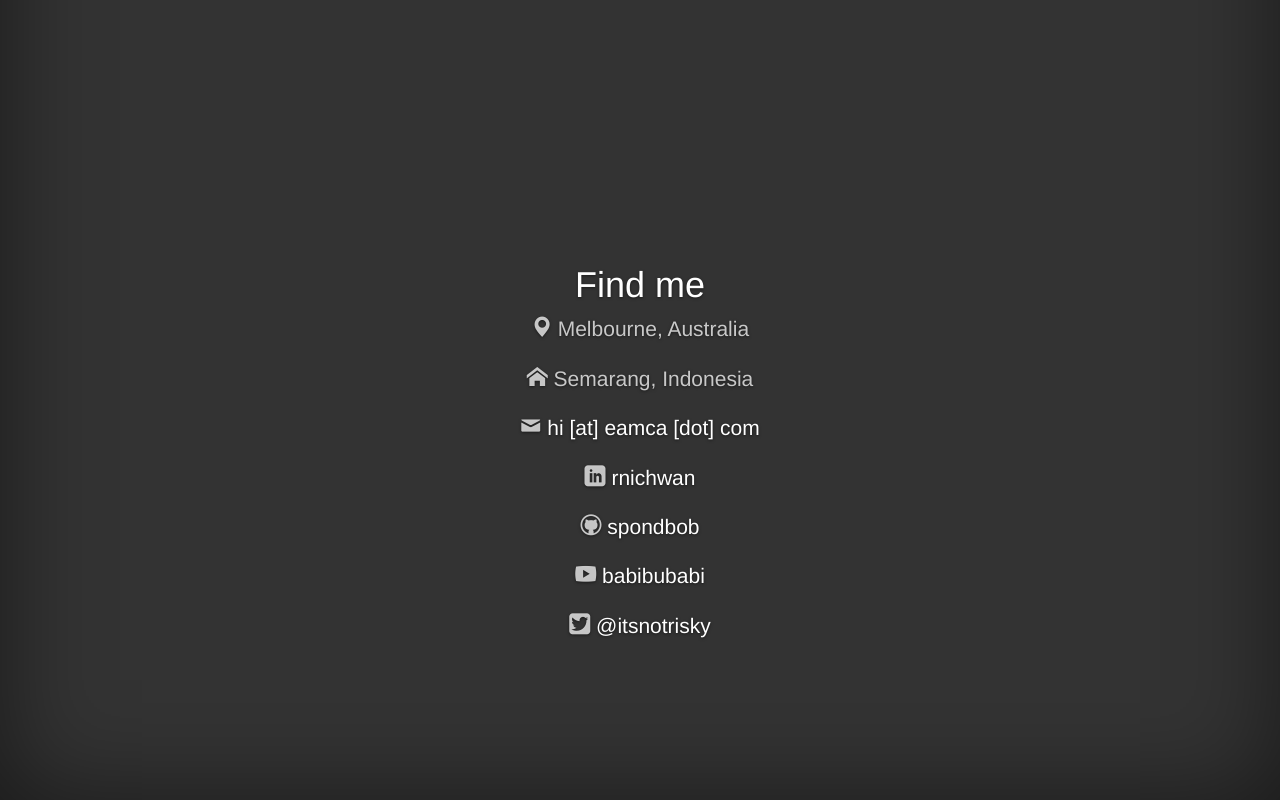
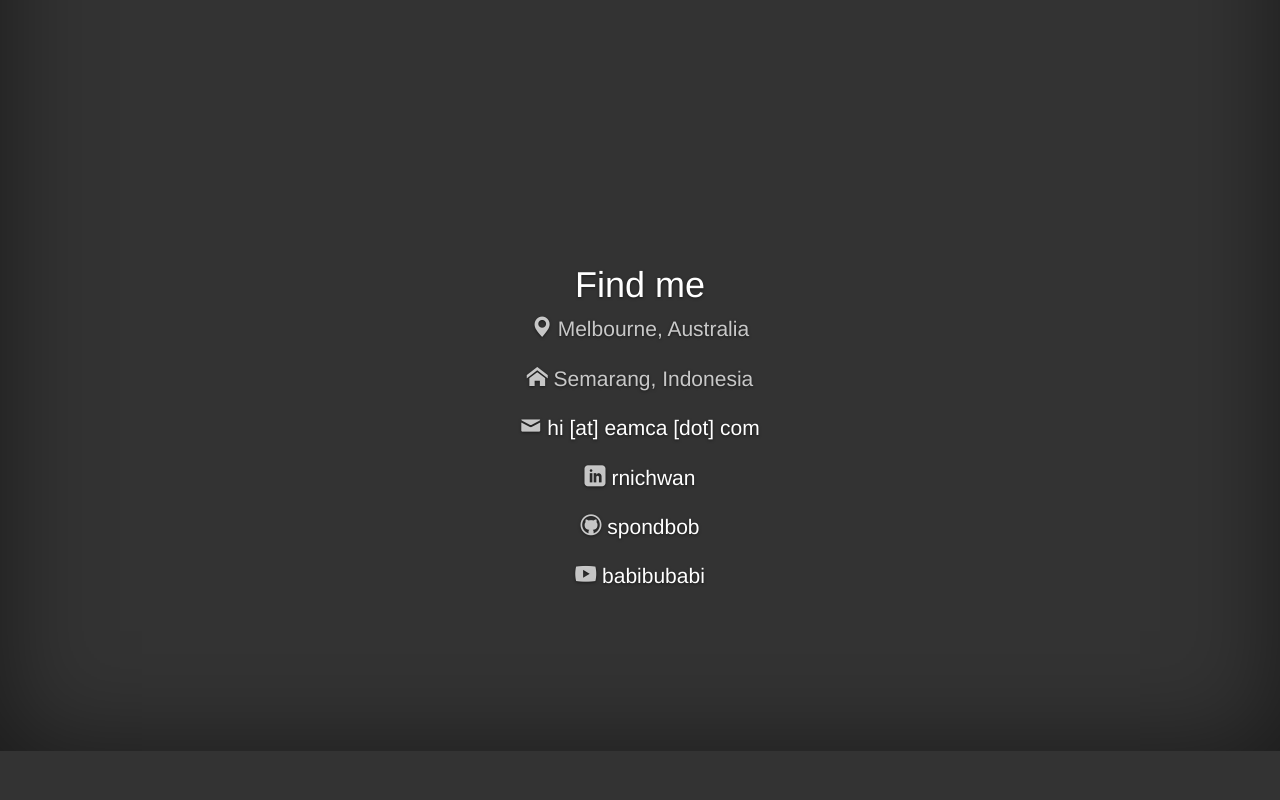
Before and after one commit to itsnotrisky/itsnotrisky.github.io, a plain HTML site: page index.html in a window 1280 px wide. Shown: the part 1881-2681 px from the top of the page. After the commit the page ends 2632 px from the top, so only its background shows below. Drawn offline with nearby package versions, Linux system fonts and the light colour scheme.

Commit message:
remove twitter

```diff
--- a/index.html
+++ b/index.html
@@ -229,12 +229,6 @@
                 babibubabi
               </a>
             </p>
-            <p class="lead">
-              <span class="icon-twitter"></span>
-              <a href="http://s.eamca.com/twitter" target="_blank">
-                @itsnotrisky
-              </a>
-            </p>
           </div>
 
           <div class="mastfoot">
```
